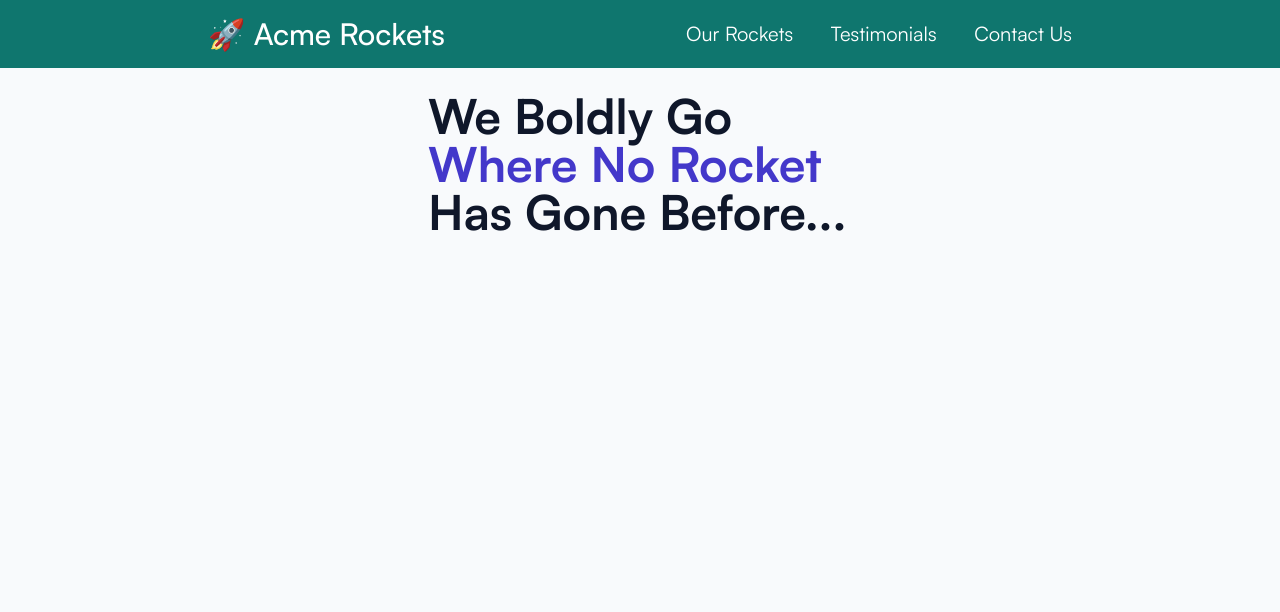
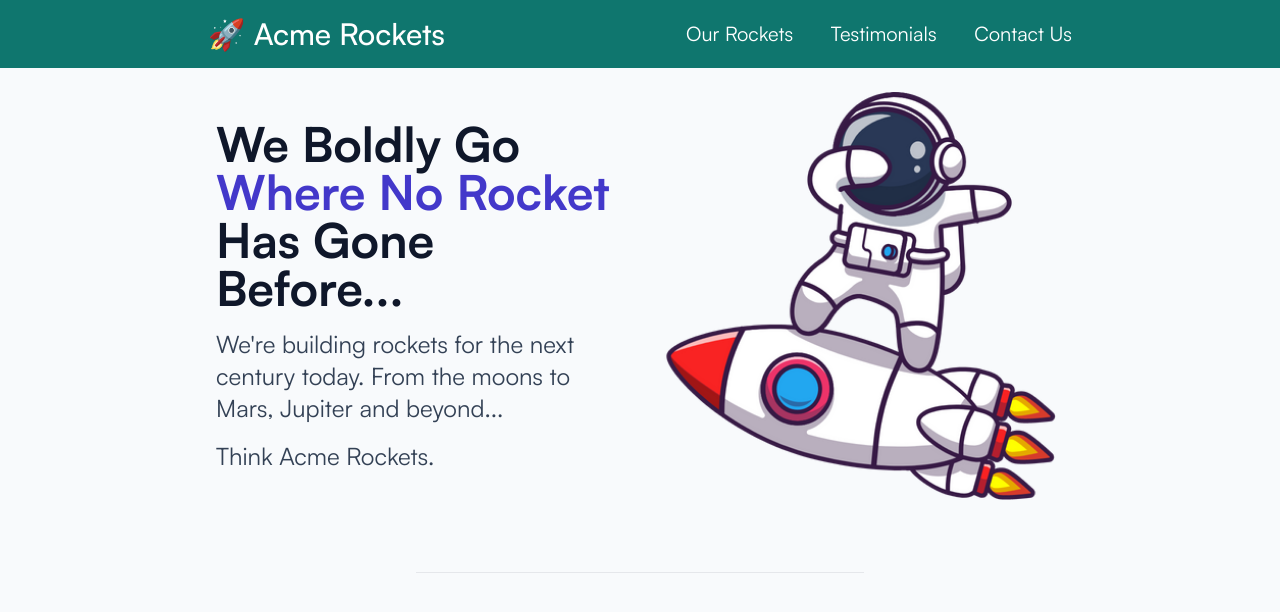
Before and after one commit to jasutsu/jasutsu.github.io, a website: page index.html in a window 1280 px wide. Drawn offline with Linux system fonts and the light colour scheme.

Commit message:
feat(project 7): add first section

```diff
--- a/index.html
+++ b/index.html
@@ -9,6 +9,7 @@
 </head>
 
 <body class="font-satoshi min-h-screen bg-slate-50 dark:bg-black dark:text-white">
+
     <header class="bg-teal-700 text-white sticky top-0 z-10">
         <section class="max-w-4xl mx-auto p-4 flex justify-between items-center">
             <h1 class="text-3xl font-medium">
@@ -28,9 +29,14 @@
     <main class="max-w-4xl mx-auto">
         <section id="hero" class="flex flex-col-reverse justify-center sm:flex-row p-6 items-center gap-8 mb-12">
             <article class="sm:w-1/2">
-                <h2 class="max-w-md text-4xl font-bold sm:text-5xl sm:text-left text-slate-900 dark:text-white">We Boldly Go <span class="text-indigo-700 dark:text-indigo-300">Where No Rocket</span> Has Gone Before...</h2>
+                <h2 class="max-w-md text-4xl font-bold sm:text-5xl text-center sm:text-left text-slate-900 dark:text-white">We Boldly Go <span class="text-indigo-700 dark:text-indigo-300">Where No Rocket</span> Has Gone Before...</h2>
+                <p class="max-w-md text-2xl mt-4 text-slate-700 dark:text-slate-400 text-center sm:text-left">We're building rockets for the next century today. From the moons to Mars, Jupiter and beyond...</p>
+                <p class="max-w-md text-2xl mt-4 text-slate-700 dark:text-slate-400 text-center sm:text-left">Think Acme Rockets.</p>
             </article>
+            <img class="w-1/2" src="images/rocketdab.png" alt="caption">
         </section>
+
+        <hr class="w-1/2 mx-auto bg-black dark:bg-white">
     </main>
 </body>
 
```
Also changed, not shown: tailwind.css.
